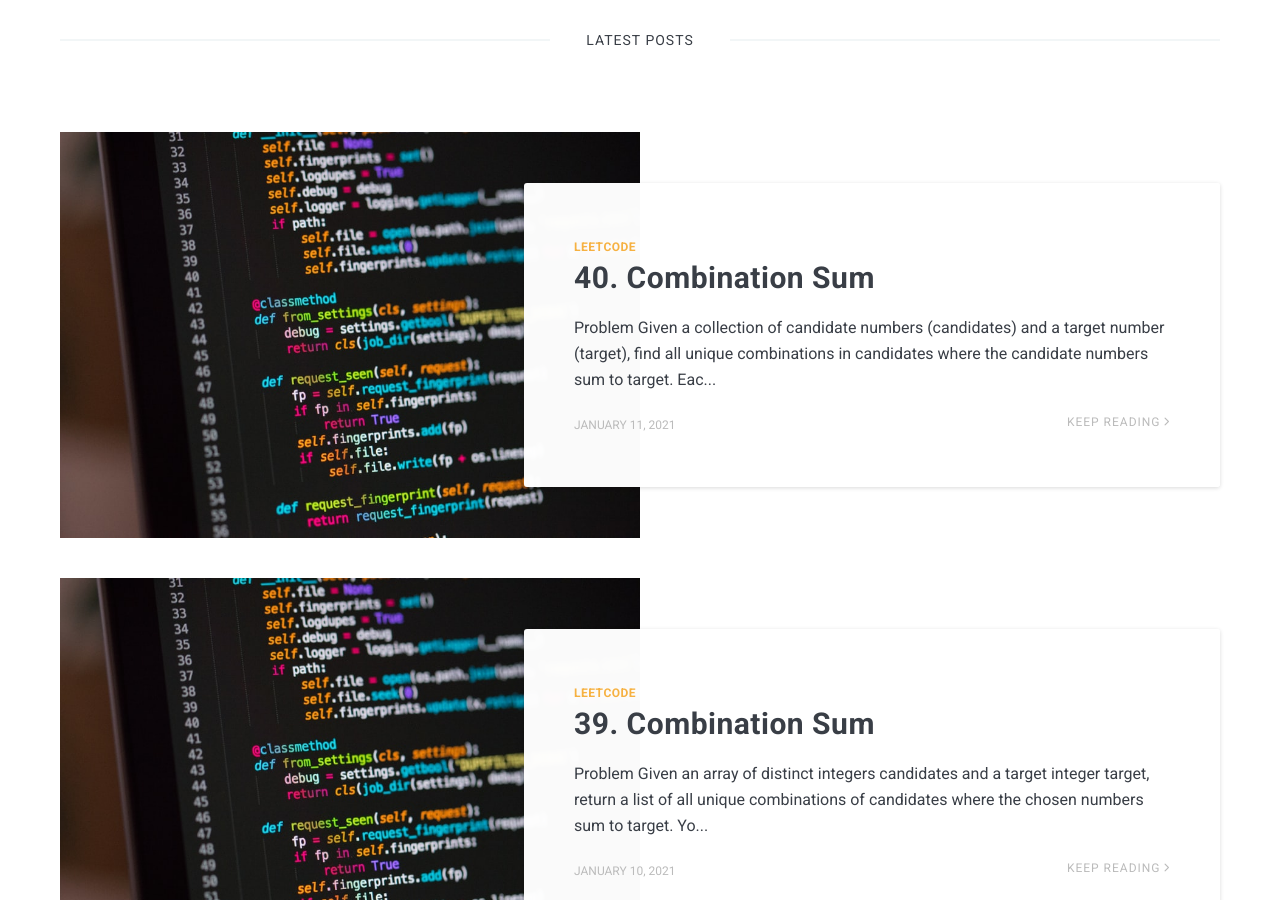
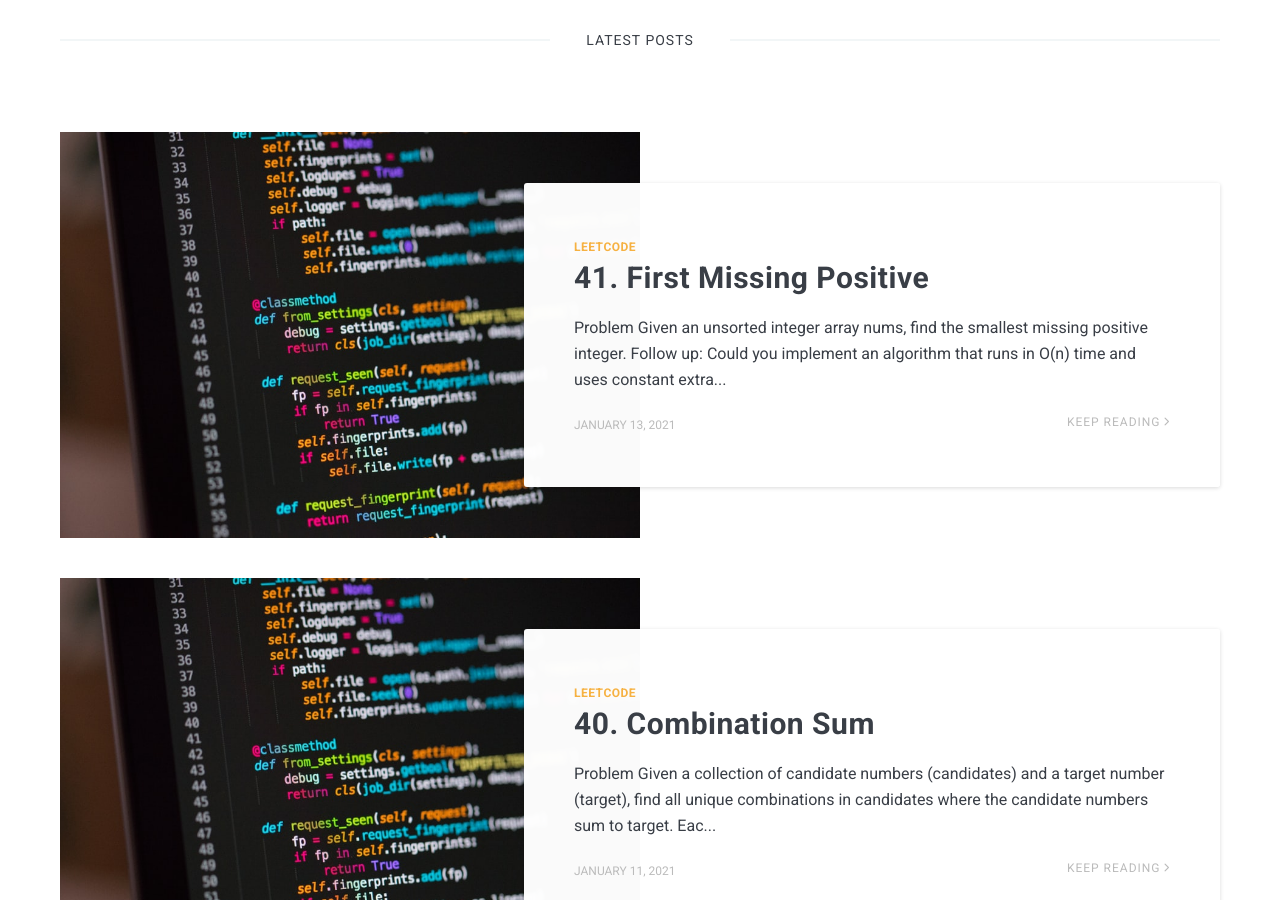
Before and after one commit to XiangXu/ywjxx, a Jekyll site: the page built from index.html, in a window 1280 px wide and 900 px high, scrolled down 612 px. Built offline with Jekyll 4.4.1, drawn with Linux system fonts in a browser that asks for light colours; nearby versions of some CDN libraries; the list of posts is cut into pages by our own code; a file with an impossible date is left out; some of the changed text lies outside the part shown.

Commit message:
fix date

```diff
--- a/_posts/2021-01-13-LeetCode-41.markdown
+++ b/_posts/2021-01-13-LeetCode-41.markdown
@@ -1,7 +1,7 @@
 ---
 layout: post
 title:  41. First Missing Positive
-date:   2021-01-1323:12
+date:   2021-01-13 23:12
 image:  leetcode.jpeg
 tags:   LeetCode
 ---
```
